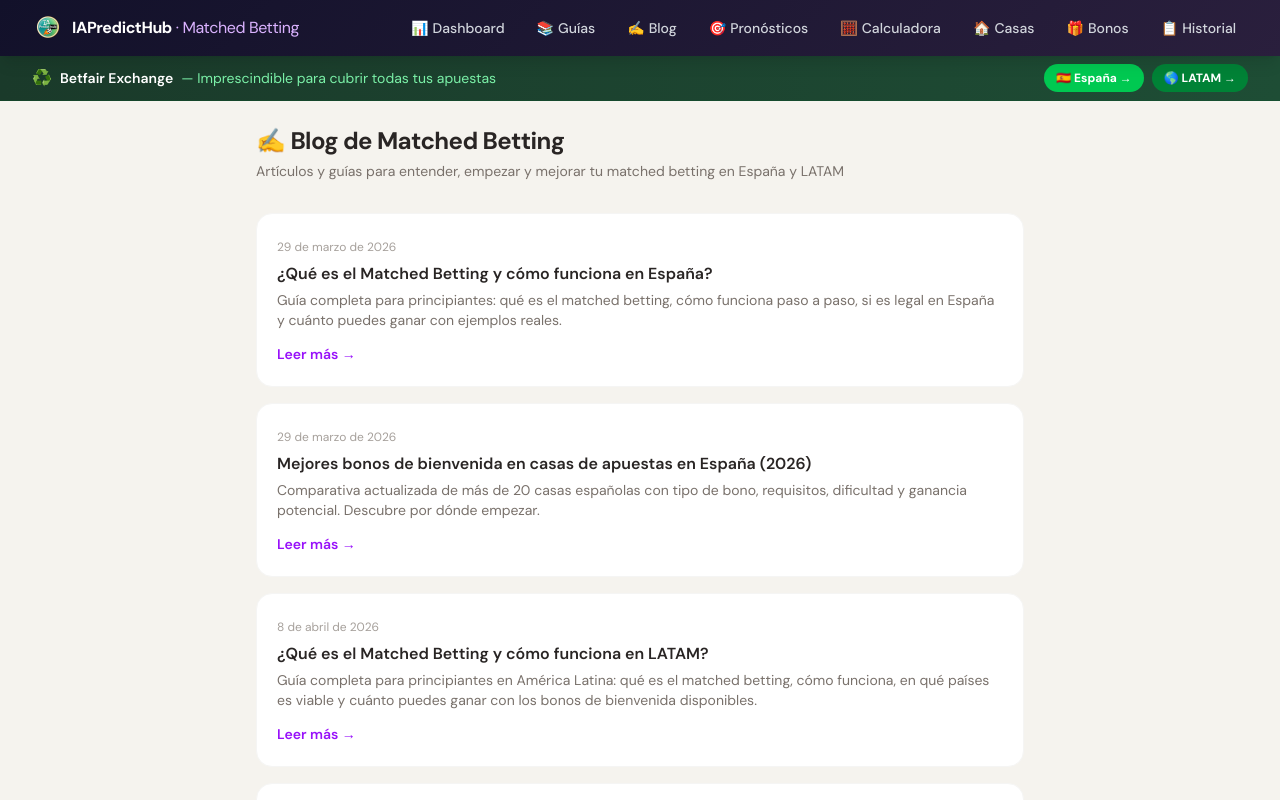
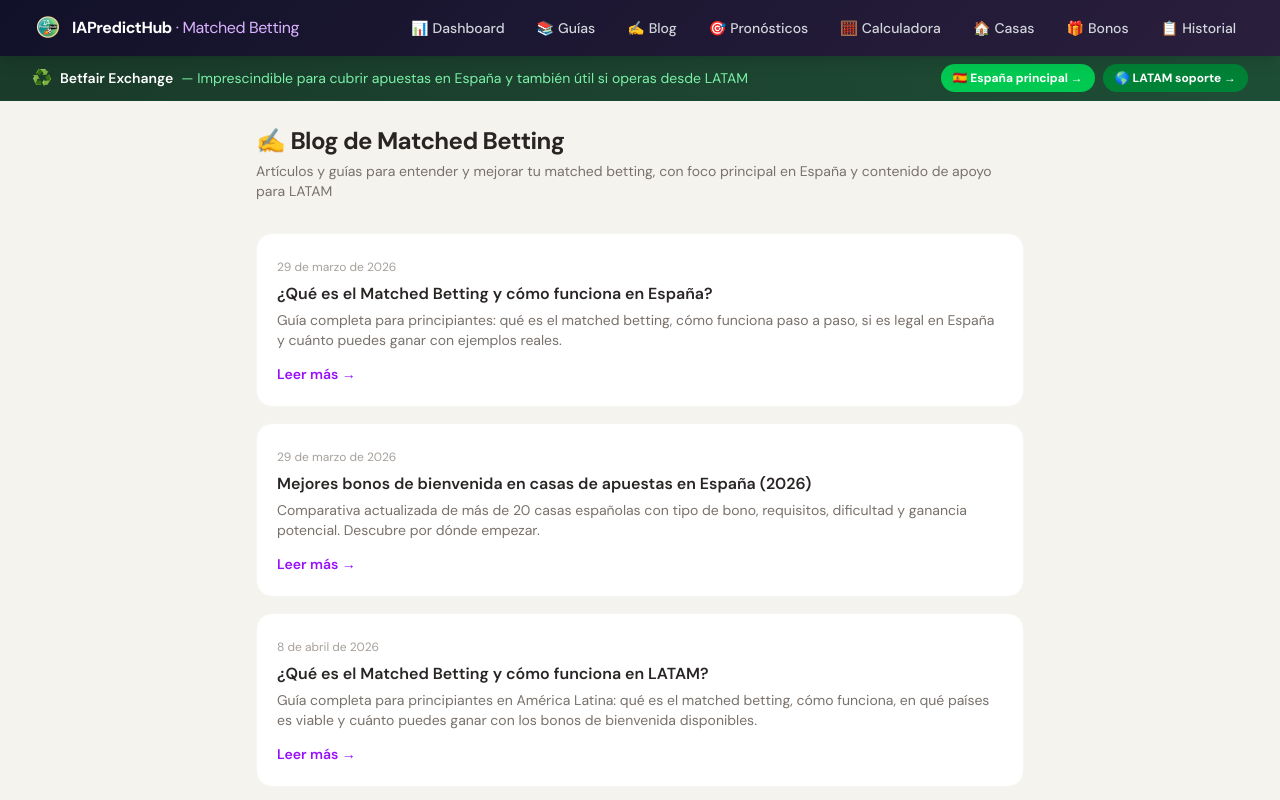
Before and after one commit to eloylt13/matched-betting-app, a Next.js app: page /blog in a window 1280 px wide. Shown: the top 800 px of the page. Built offline with nearby package versions, Linux system fonts and the light colour scheme; no server answers; a web font is replaced by a local one.

Commit message:
chore: alinea copy global con espana principal y soporte latam

```diff
--- a/app/blog/page.tsx
+++ b/app/blog/page.tsx
@@ -52,7 +52,7 @@ export default function BlogPage() {
           ✍️ Blog de Matched Betting
         </h1>
         <p className="text-sm text-stone-500 mt-1">
-          Artículos y guías para entender, empezar y mejorar tu matched betting en España y LATAM
+          Artículos y guías para entender y mejorar tu matched betting, con foco principal en España y contenido de apoyo para LATAM
         </p>
       </header>
 
@@ -61,7 +61,7 @@ export default function BlogPage() {
           <span className="text-4xl">📝</span>
           <p className="mt-4 text-stone-700 font-semibold">Próximamente más artículos</p>
           <p className="text-sm text-stone-400 mt-2 max-w-sm mx-auto">
-            Estamos preparando contenido sobre estrategias, legalidad y casas de apuestas en España.
+            Estamos preparando contenido sobre estrategias, legalidad y casas de apuestas, empezando por España y ampliando donde aporte valor para LATAM.
           </p>
           <Link
             href="/guias"
--- a/app/bonos/page.tsx
+++ b/app/bonos/page.tsx
@@ -26,7 +26,7 @@ function EmptyStatePendientes({ onAdd }: { onAdd: () => void }) {
       <div className="max-w-sm">
         <p className="text-stone-700 font-semibold text-base mb-1">No hay bonos pendientes de limpiar</p>
         <p className="text-stone-400 text-sm leading-relaxed">
-          Cuando recibas una freebet o reembolso de una casa de apuestas, regístralo aquí para no perder el rastro y limpiar el bono con la calculadora.
+          Cuando recibas una freebet o reembolso de una casa de apuestas, regístralo aquí para no perder el rastro y luego limpiarlo con la calculadora.
         </p>
       </div>
 
@@ -94,7 +94,7 @@ export default function BonosPage() {
           <p className="text-stone-400 text-sm mt-1">
             {pendientes.length > 0
               ? `${pendientes.length} pendiente${pendientes.length !== 1 ? 's' : ''} · ${valorTotal.toFixed(2)} € por limpiar`
-              : 'Registra tus freebets y reembolsos para no perderlos'}
+              : 'Registra tus freebets y reembolsos para tenerlos controlados, también si operas con casas LATAM'}
           </p>
         </div>
         <button
--- a/app/casas/CasasClient.tsx
+++ b/app/casas/CasasClient.tsx
@@ -58,7 +58,7 @@ export default function CasasPage() {
     <main className="max-w-5xl mx-auto px-4 py-5 sm:py-8">
       <h1 className="text-2xl font-bold text-emerald-400 mb-2">Casas de apuestas</h1>
       <p className="text-stone-400 mb-4 sm:mb-6">
-        Selecciona una casa para ver su bono de bienvenida y cómo completarlo.
+        Explora primero las casas de España y, si lo necesitas, consulta también opciones disponibles en LATAM.
       </p>
 
       <div className="flex gap-2 mb-4">
--- a/app/guias/page.tsx
+++ b/app/guias/page.tsx
@@ -117,8 +117,8 @@ export default function GuiasPage() {
           🚀 Empieza aquí
         </h1>
         <p className="text-sm text-stone-500 mt-1">
-          Guía en español para entender los bonos de bienvenida, calcular cada paso
-          y llevar todo organizado de forma sencilla.
+          Guía en español pensada sobre todo para España, con contenido útil también
+          para seguir el proceso con más orden desde LATAM.
         </p>
       </header>
 
--- a/app/historial/page.tsx
+++ b/app/historial/page.tsx
@@ -122,7 +122,7 @@ export default function HistorialPage() {
         <div>
           <h1 className="text-2xl font-bold text-stone-100">📋 Historial de operaciones</h1>
           <p className="text-stone-400 text-sm mt-1">
-            Una operación = resultado final de una apuesta cubierta o conversión de bono
+            Registra el resultado final de cada apuesta cubierta o conversión de bono, también si vienes de casas LATAM
           </p>
         </div>
         <button
--- a/app/page.tsx
+++ b/app/page.tsx
@@ -488,7 +488,7 @@ export default function LandingPage() {
           <div className="text-center mb-10">
             <h2 className="font-playfair text-2xl sm:text-3xl font-bold text-stone-900">Sobre este proyecto</h2>
             <p className="text-stone-500 mt-4 max-w-2xl mx-auto text-sm sm:text-base leading-relaxed">
-              IAPredictHub es un proyecto independiente desarrollado en España, pensado para ofrecer una forma más clara y ordenada de empezar con bonos de bienvenida en España y LATAM. La herramienta nace de la necesidad de tener todo en un mismo sitio: calculadora, guías, seguimiento y una ruta lógica para no perderse al empezar.
+              IAPredictHub es un proyecto independiente desarrollado en España, pensado para ofrecer una forma más clara y ordenada de empezar con bonos de bienvenida, con foco principal en España y soporte adicional para LATAM. La herramienta nace de la necesidad de tener todo en un mismo sitio: calculadora, guías, seguimiento y una ruta lógica para no perderse al empezar.
             </p>
           </div>
           <div className="grid sm:grid-cols-3 gap-4 mt-8">
--- a/components/AppShell.tsx
+++ b/components/AppShell.tsx
@@ -59,14 +59,14 @@ export default function AppShell({ children }: { children: React.ReactNode }) {
           <div className="flex items-center gap-2 text-sm text-green-200">
             <span className="text-base">♻️</span>
             <span className="font-semibold text-white">Betfair Exchange</span>
-            <span className="hidden sm:inline text-green-300">— Imprescindible para cubrir todas tus apuestas</span>
+            <span className="hidden sm:inline text-green-300">— Imprescindible para cubrir apuestas en España y también útil si operas desde LATAM</span>
           </div>
           <div className="flex items-center gap-2 shrink-0">
             <a href="https://www.betfair.es/exchange/plus/" target="_blank" rel="noopener noreferrer" className="bg-green-500 hover:bg-green-400 text-white text-xs font-bold px-3 py-1.5 rounded-full transition-colors">
-              🇪🇸 España →
+              🇪🇸 España principal →
             </a>
             <a href="https://apuestas.betfair.es/latinoamerica/" target="_blank" rel="noopener noreferrer" className="bg-green-700 hover:bg-green-600 text-white text-xs font-bold px-3 py-1.5 rounded-full transition-colors">
-              🌎 LATAM →
+              🌎 LATAM soporte →
             </a>
           </div>
         </div>
```
